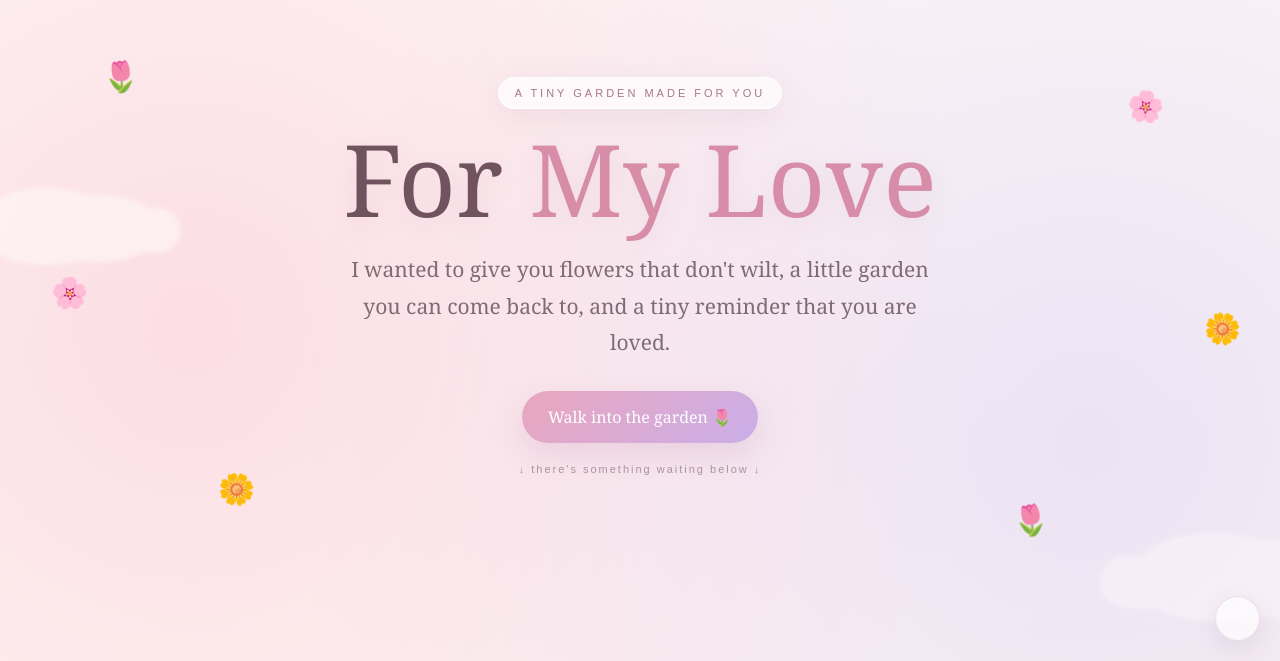
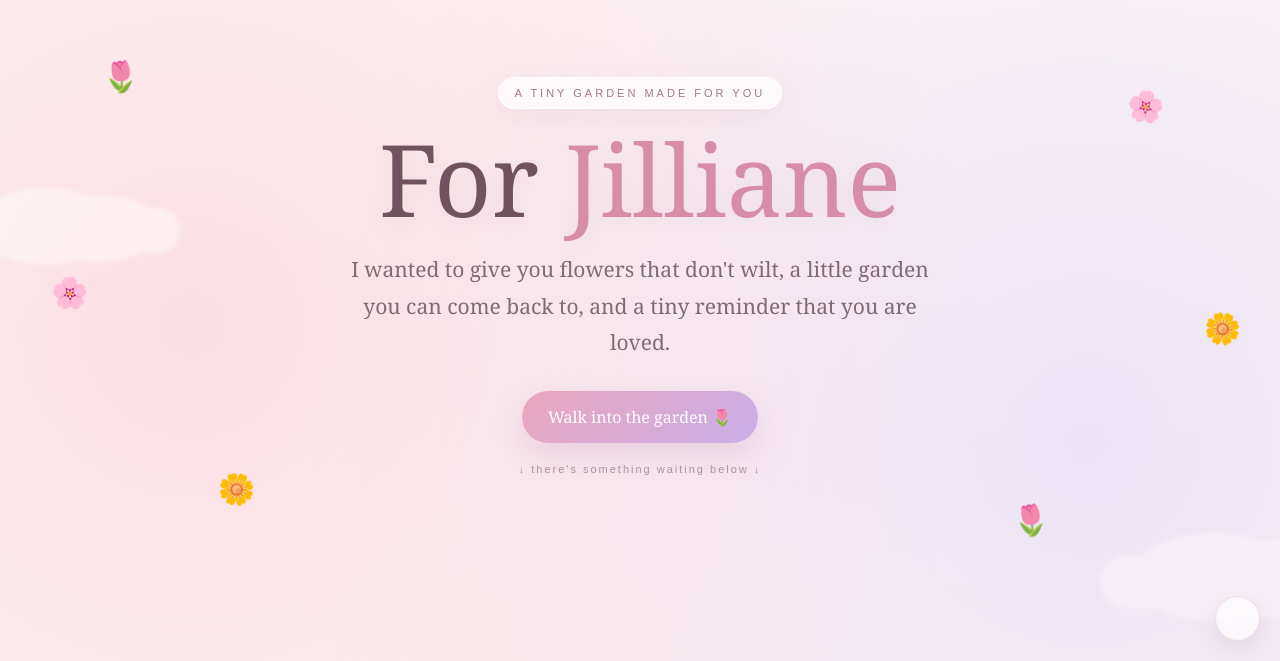
Before and after one commit to hwuwwjwjwuwbw-sudo/SUN, a plain HTML site: page index.html in a window 1280 px wide. Shown: the part 139-800 px from the top of the page. Drawn offline with Linux system fonts and the light colour scheme.

Commit message:
Update index.html

```diff
--- a/index.html
+++ b/index.html
@@ -864,7 +864,7 @@ audio{
       <span class="eyebrow">a tiny garden made for you</span>
 
       <h1>
-        For <span id="heroName">My Love</span>
+        For <span id="heroName">Jilliane</span>
       </h1>
 
       <p>
```
